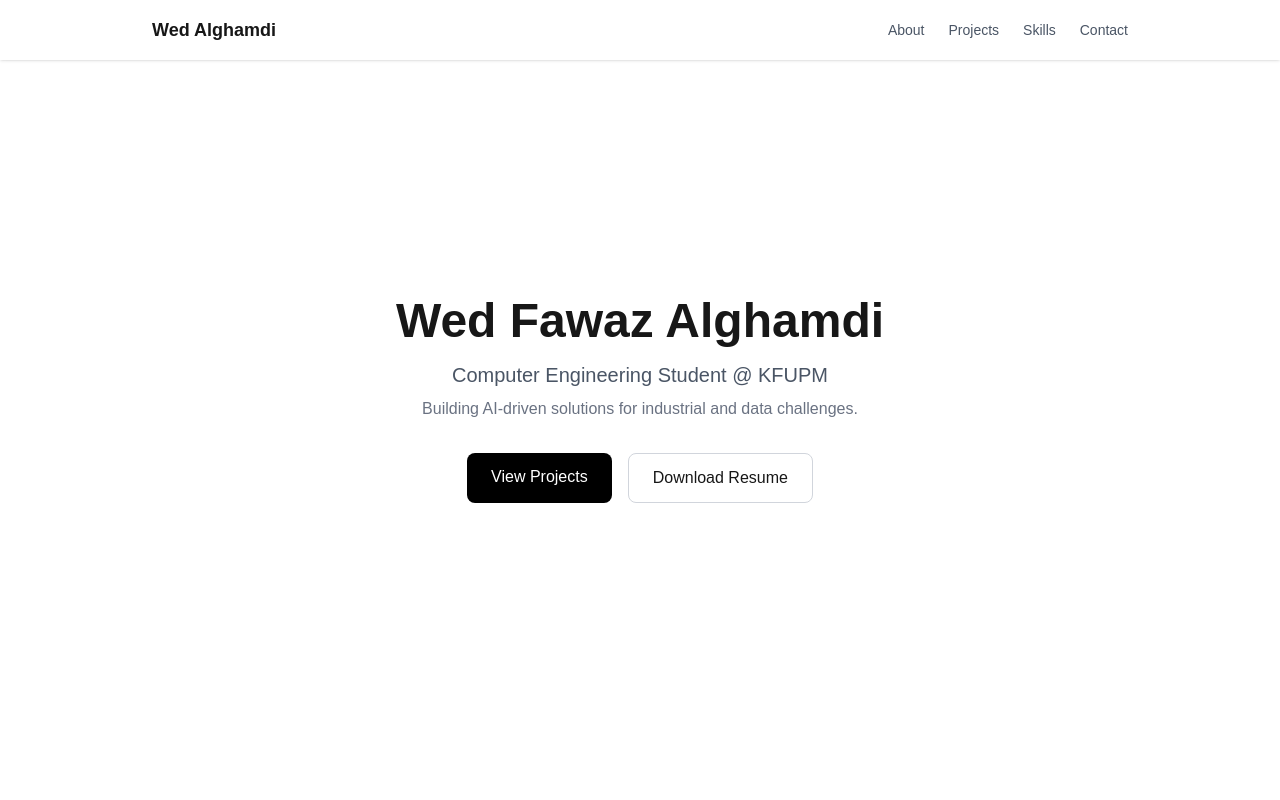
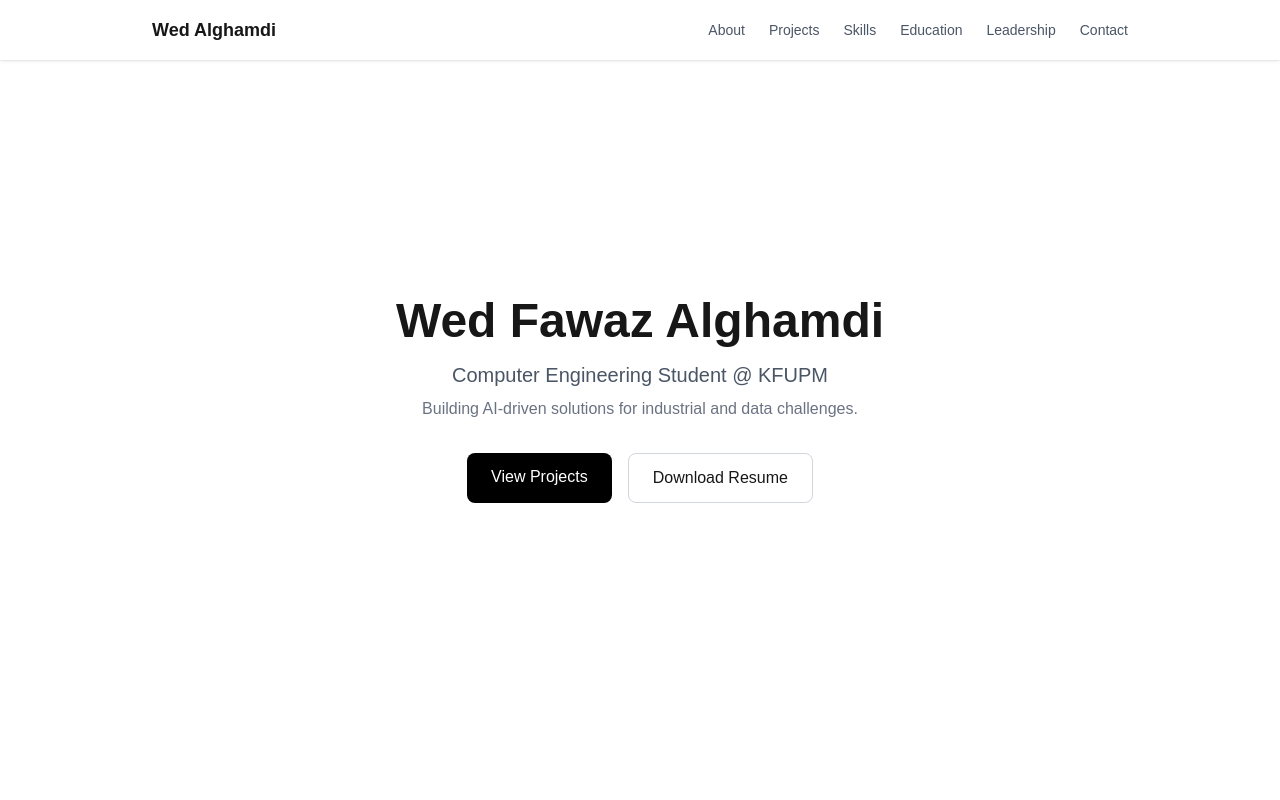
Before and after one commit to wdfzgmd/WED-PORTFOLIO, a Next.js app: page / in a window 1280 px wide. Shown: the top 800 px of the page. Built offline with nearby package versions, Linux system fonts and the light colour scheme.

Commit message:
Add Education and Leadership links to navbar

```diff
--- a/app/components/Navbar.tsx
+++ b/app/components/Navbar.tsx
@@ -7,6 +7,8 @@ export default function Navbar() {
           <a href="#about" className="hover:text-black">About</a>
           <a href="#projects" className="hover:text-black">Projects</a>
           <a href="#skills" className="hover:text-black">Skills</a>
+          <a href="#education" className="hover:text-black">Education</a>
+          <a href="#leadership" className="hover:text-black">Leadership</a>
           <a href="#contact" className="hover:text-black">Contact</a>
         </div>
       </div>
```
